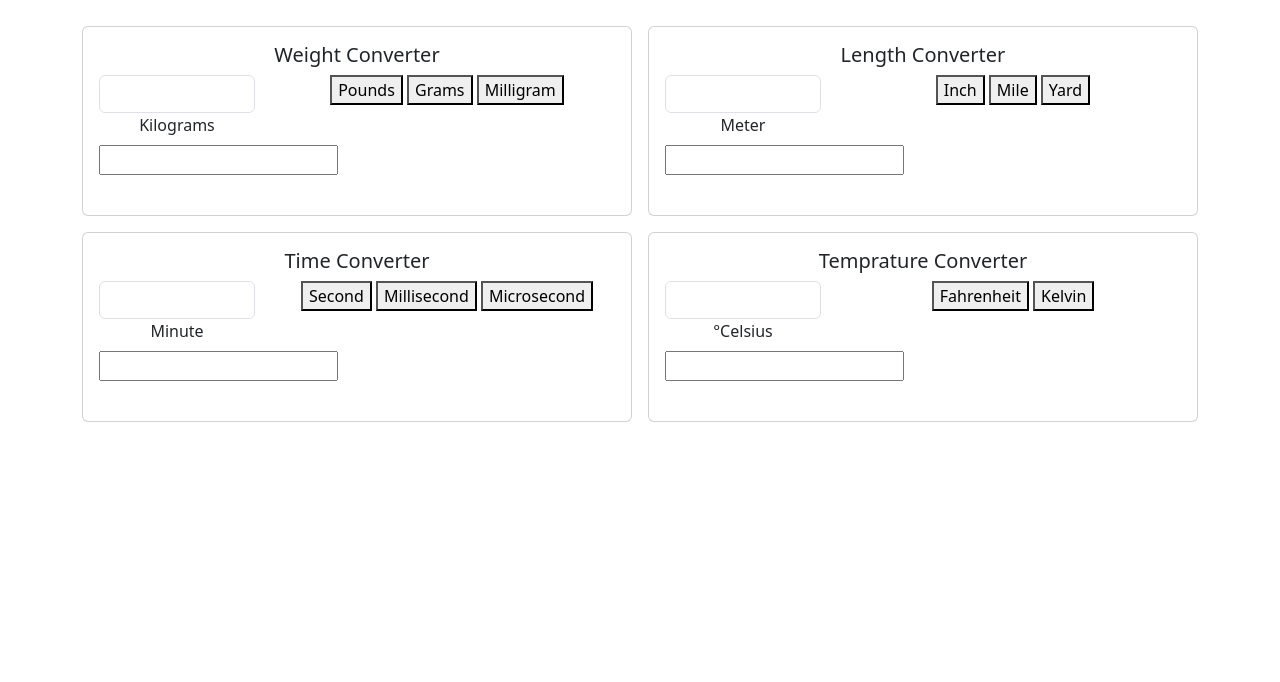
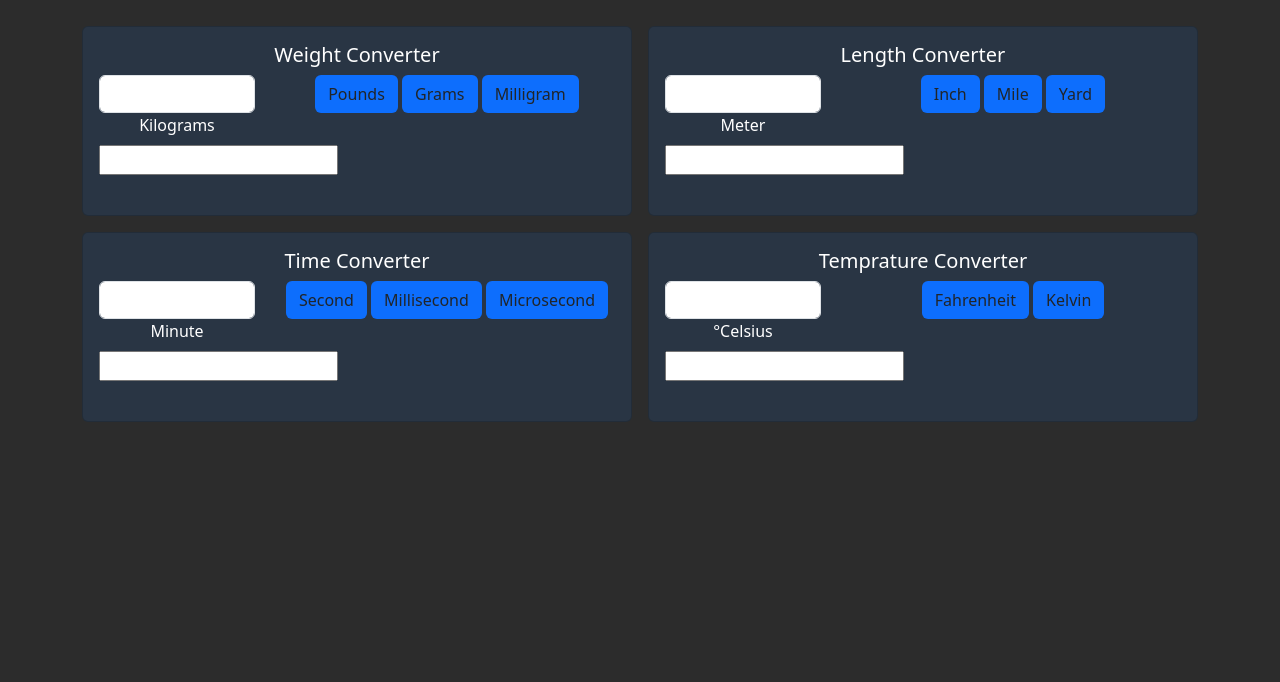
Before and after one commit to pasimbajon/unitConverter.github.io, a plain HTML site: page index.html in a window 1280 px wide. Shown: the part 118-800 px from the top of the page. Drawn offline with nearby package versions, Linux system fonts and the light colour scheme.

Commit message:
Add files via upload

```diff
--- /dev/null
+++ b/converter.css
@@ -0,0 +1,12 @@
+body{
+    background-color:#2c2c2c;
+}
+.bg-button{
+    background-color: #73b3f9;
+}
+.text-white{
+    color: white;
+}
+.bg-shade{
+    background-color: #293544;
+}
--- a/index.html
+++ b/index.html
@@ -5,101 +5,102 @@
         <meta name="viewport" content="width = device-width, initial-scale = 1">
         <meta charset="UTF-8">
         <link href="https://cdn.jsdelivr.net/npm/bootstrap@5.3.0-alpha2/dist/css/bootstrap.min.css" rel="stylesheet" integrity="sha384-aFq/bzH65dt+w6FI2ooMVUpc+21e0SRygnTpmBvdBgSdnuTN7QbdgL+OapgHtvPp" crossorigin="anonymous">
+        <link rel="stylesheet" type="text/css" href="converter.css">
     </head>
     <body>
-        <h1 class="display-1 text-center mb-5">Conversion Calculator</h1>
         <div class="container-md">
+            <h1 class="display-1 text-center mb-5 text-white">Conversion Calculator</h1>
             <div class="row g-3">
                 <div class="col-md-6">
-                    <div class="card">
+                    <div class="card bg-shade">
                         <div class="card-body">
-                            <h5 class="card-title text-center">Weight Converter</h5>
+                            <h5 class="card-title text-center text-white">Weight Converter</h5>
                             <div class="row text-center">
                                 <div class="col-4">
                                     <form>
                                         <input type="number" class="form-control" id="kilogram">
-                                        <label class="form-label">Kilograms</label>
+                                        <label class="form-label text-white">Kilograms</label>
                                     </form>
                                     <div class="row">
                                         <div class="col-12"><input id="weight_convertion"></label></div>
-                                        <div class="col-12"><label id="weight_unit"></label></div>
+                                        <div class="col-12 text-white"><label id="weight_unit"></label></div>
                                     </div>
                                 </div>
                                 <div class="col-8">
-                                    <button onclick="convertToPound(parseInt(document.getElementById('kilogram').value))">Pounds</button>
-                                    <button onclick="convertToGram(parseInt(document.getElementById('kilogram').value))">Grams</button>
-                                    <button onclick="convertToMilligram(parseInt(document.getElementById('kilogram').value))">Milligram</button>
+                                    <button class="btn bg-primary" onclick="convertToPound(parseInt(document.getElementById('kilogram').value))">Pounds</button>
+                                    <button class="btn bg-primary" onclick="convertToGram(parseInt(document.getElementById('kilogram').value))">Grams</button>
+                                    <button class="btn bg-primary" onclick="convertToMilligram(parseInt(document.getElementById('kilogram').value))">Milligram</button>
                                 </div>
                             </div>
                         </div>
                     </div>
                 </div>
                 <div class="col-md-6">
-                    <div class="card">
+                    <div class="card bg-shade">
                         <div class="card-body">
-                            <h5 class="card-title text-center">Length Converter</h5>
+                            <h5 class="card-title text-center text-white">Length Converter</h5>
                             <div class="row text-center">
                                 <div class="col-4">
                                     <form>
                                         <input type="number" class="form-control" id="meter">
-                                        <label class="form-label">Meter</label>
+                                        <label class="form-label text-white">Meter</label>
                                     </form>
                                     <div class="row">
                                         <div class="col-12"><input id="length_convertion"></label></div>
-                                        <div class="col-12"><label id="length_unit"></label></div>
+                                        <div class="col-12 text-white"><label id="length_unit"></label></div>
                                     </div>
                                 </div>
                                 <div class="col-8">
-                                    <button onclick="convertToInch(parseInt(document.getElementById('meter').value))">Inch</button>
-                                    <button onclick="convertToMile(parseInt(document.getElementById('meter').value))">Mile</button>
-                                    <button onclick="convertToYard(parseInt(document.getElementById('meter').value))">Yard</button>
+                                    <button class="btn bg-primary" onclick="convertToInch(parseInt(document.getElementById('meter').value))">Inch</button>
+                                    <button class="btn bg-primary" onclick="convertToMile(parseInt(document.getElementById('meter').value))">Mile</button>
+                                    <button class="btn bg-primary" onclick="convertToYard(parseInt(document.getElementById('meter').value))">Yard</button>
                                 </div>
                             </div>
                         </div>
                     </div>
                 </div>
                 <div class="col-md-6">
-                    <div class="card">
+                    <div class="card bg-shade">
                         <div class="card-body">
-                            <h5 class="card-title text-center">Time Converter</h5>
+                            <h5 class="card-title text-center text-white">Time Converter</h5>
                             <div class="row text-center">
                                 <div class="col-4">
                                     <form>
                                         <input type="number" class="form-control" id="minute">
-                                        <label class="form-label">Minute</label>
+                                        <label class="form-label text-white">Minute</label>
                                     </form>
                                     <div class="row">
                                         <div class="col-12"><input id="time_convertion"></label></div>
-                                        <div class="col-12"><label id="time_unit"></label></div>
+                                        <div class="col-12 text-white"><label id="time_unit"></label></div>
                                     </div>
                                 </div>
                                 <div class="col-8">
-                                    <button onclick="convertToSecond(parseInt(document.getElementById('minute').value))">Second</button>
-                                    <button onclick="convertToMillisecond(parseInt(document.getElementById('minute').value))">Millisecond</button>
-                                    <button onclick="convertToMicrosecond(parseInt(document.getElementById('minute').value))">Microsecond</button>
+                                    <button class="btn bg-primary" onclick="convertToSecond(parseInt(document.getElementById('minute').value))">Second</button>
+                                    <button class="btn bg-primary" onclick="convertToMillisecond(parseInt(document.getElementById('minute').value))">Millisecond</button>
+                                    <button class="btn bg-primary" onclick="convertToMicrosecond(parseInt(document.getElementById('minute').value))">Microsecond</button>
                                 </div>
                             </div>
                         </div>
                     </div>
                 </div>
                 <div class="col-md-6">
-                    <div class="card">
+                    <div class="card bg-shade">
                         <div class="card-body">
-                            <h5 class="card-title text-center">Temprature Converter</h5>
+                            <h5 class="card-title text-center text-white">Temprature Converter</h5>
                             <div class="row text-center">
                                 <div class="col-4">
                                     <form>
                                         <input type="number" class="form-control" id="celius">
-                                        <label class="form-label">°Celsius</label>
+                                        <label class="form-label text-white">°Celsius</label>
                                     </form>
                                     <div class="row">
                                         <div class="col-12"><input id="temprature_convertion"></label></div>
-                                        <div class="col-12"><label id="temprature_unit"></label></div>
+                                        <div class="col-12 text-white"><label id="temprature_unit"></label></div>
                                     </div>
                                 </div>
                                 <div class="col-8">
-                                    <button onclick="convertToFahrenheit(parseInt(document.getElementById('celius').value))">Fahrenheit</button>
-                                    <button onclick="convertToKelvin(parseInt(document.getElementById('celius').value))">Kelvin</button>
+                                    <button class="btn bg-primary" onclick="convertToFahrenheit(parseInt(document.getElementById('celius').value))">Fahrenheit</button>
+                                    <button class="btn bg-primary" onclick="convertToKelvin(parseInt(document.getElementById('celius').value))">Kelvin</button>
                                 </div>
                             </div>
                         </div>
```
